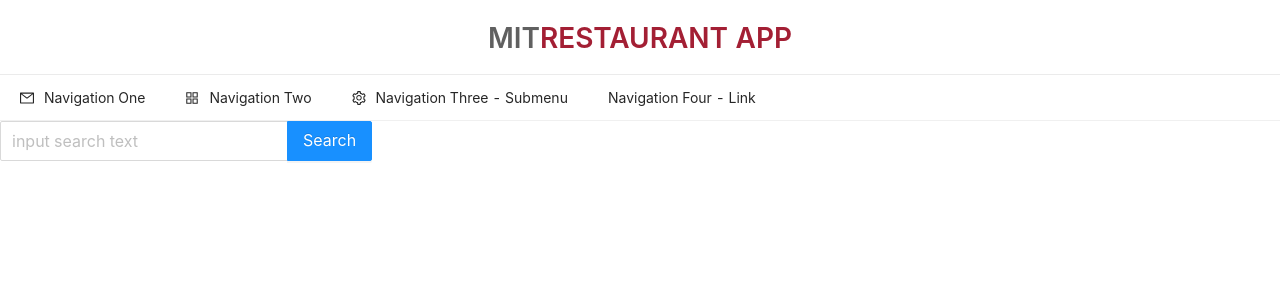
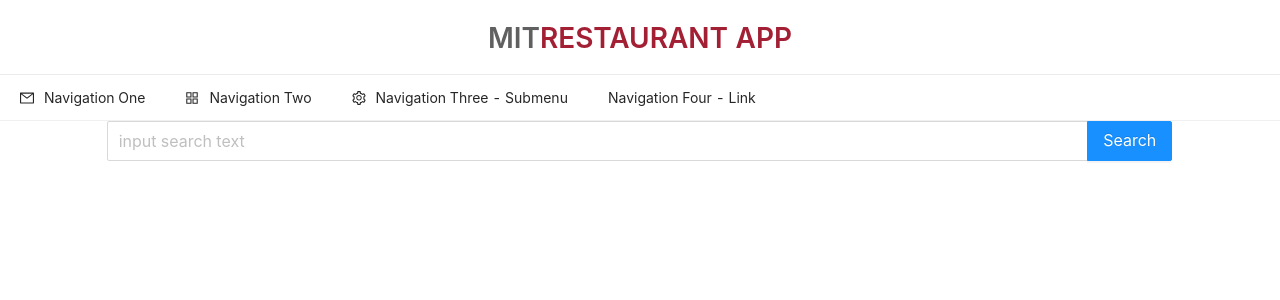
Before and after one commit to Oscartic/mit-app-restaurant, a Next.js app: page / in a window 1280 px wide. Shown: the top 300 px of the page. Built offline with nearby package versions, Linux system fonts and the light colour scheme.

Commit message:
add SearchForm component

```diff
--- a/components/SearchForm.js
+++ b/components/SearchForm.js
@@ -1,11 +1,13 @@
-import { Input, Space } from 'antd';
+import { Input, Row, Col } from 'antd';
 
 const SearchForm = () => {
 
     const onSearch = value => console.log(value);
+
     const { Search } = Input;
     return(
-        <Space>
+        <Row>
+            <Col span={20} offset={2}>
                 <Search
                     placeholder="input search text"
                     allowClear
@@ -13,7 +15,9 @@ const onSearch = value => console.log(value);
                     size="large"
                     onSearch={onSearch}
                 />
-        </Space>
+            </Col>
+        </Row>
+
     )
 };
 
```
Also changed, not shown: pages/restaurants/index.js (+4 -4 lines). Lines whose indentation alone changed are shown as unchanged.
